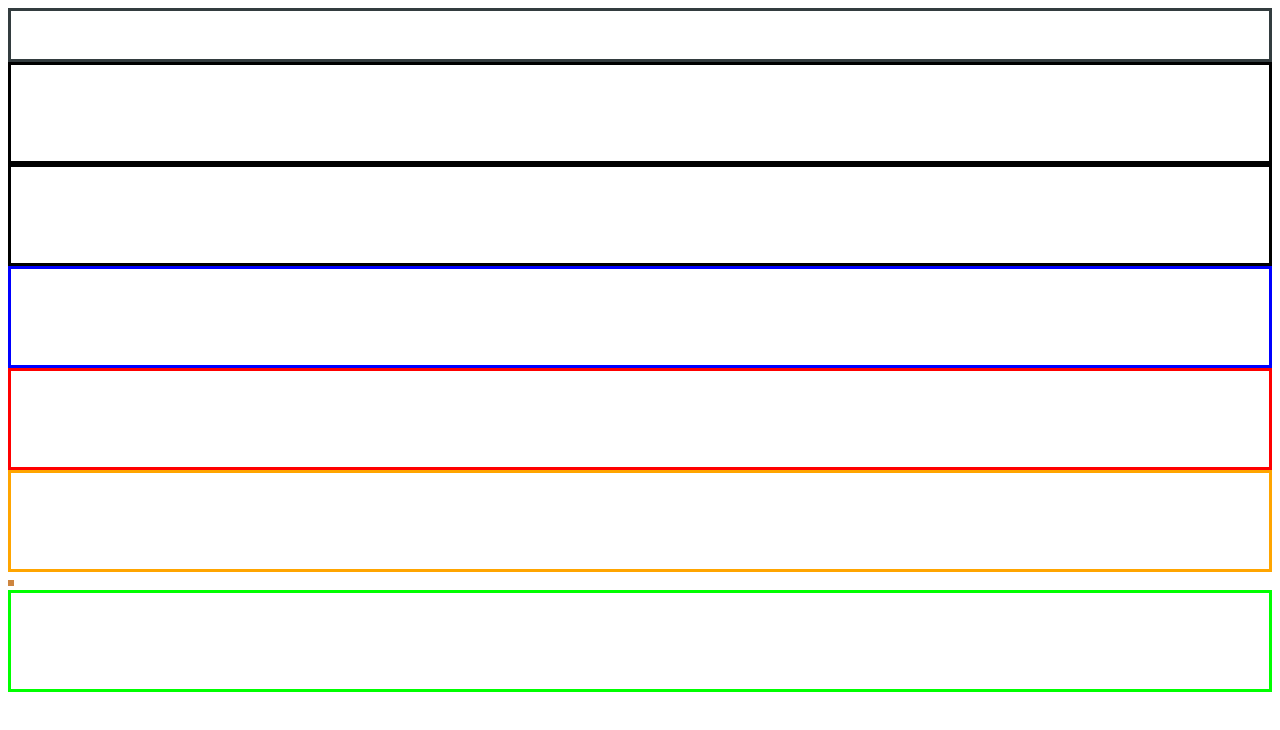
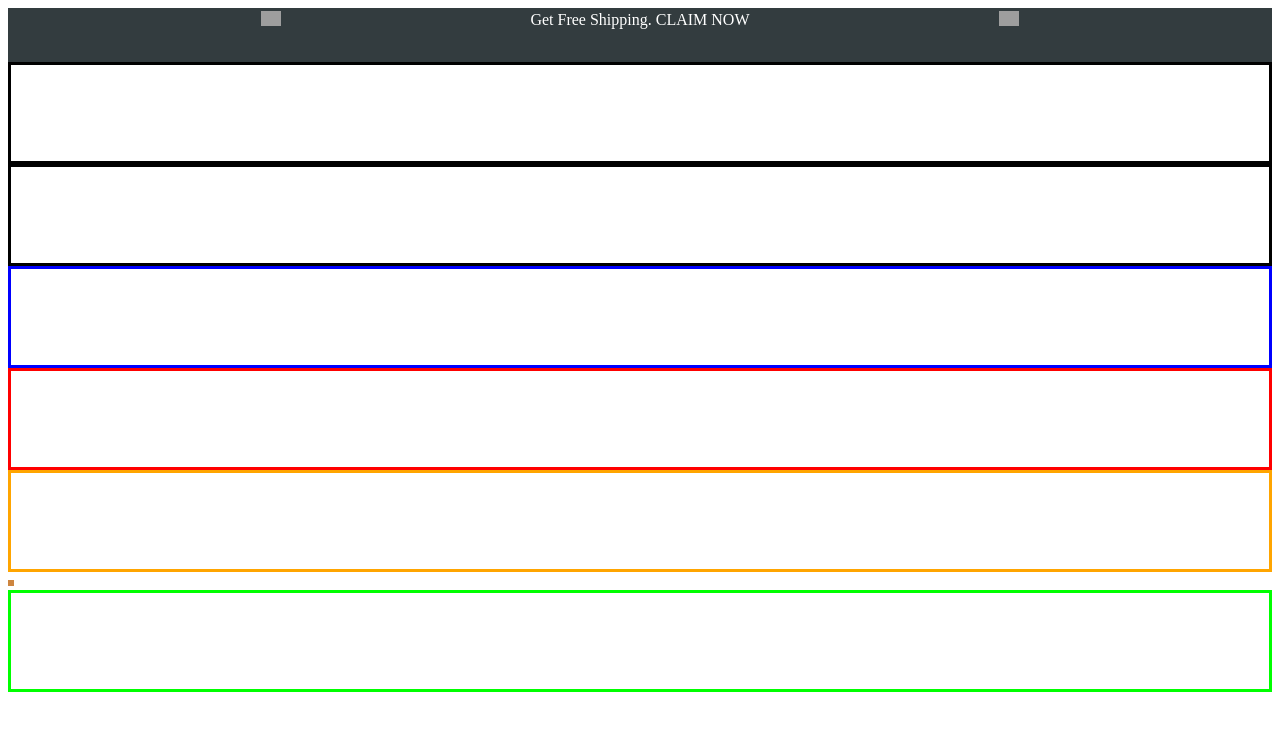
Before and after one commit to JcTheSavoir/rtt08-coachLab, a plain HTML site: page index.html in a window 1280 px wide. Drawn offline with Linux system fonts and the light colour scheme; grey boxes are pictures that could not be loaded.

Commit message:
Add arrows and text to adBar Allow customers to see the available deals and other ads

```diff
--- a/index.html
+++ b/index.html
@@ -12,7 +12,12 @@
     <!-- Coach Site Breakdown -->
 
     <div class="adBar">
-
+        <!-- img -->
+      <img src="https://cdn0.iconfinder.com/data/icons/glyphpack/26/nav-arrow-left-512.png" alt="" class="leftArrow">
+        <!-- text -->
+        <div class="adText">Get Free Shipping. CLAIM NOW</div>
+        <!-- img -->
+        <img src="https://cdn-icons-png.flaticon.com/512/32/32213.png" alt="" class="rightArrow">
 
     </div>
 
--- a/style.css
+++ b/style.css
@@ -1,8 +1,21 @@
 .adBar{
     border:solid #333c3f;
     height:6vh;
+    background-color: #333c3f;
+    color: white;
+    display: flex;
+    justify-content: space-evenly;
+}
 
+.leftArrow{
+    height:15px;
 }
+.rightArrow{
+    height: 15px;
+}
+
+
+
 .coachSection{
     border:solid black;
     height:12vh;
```
